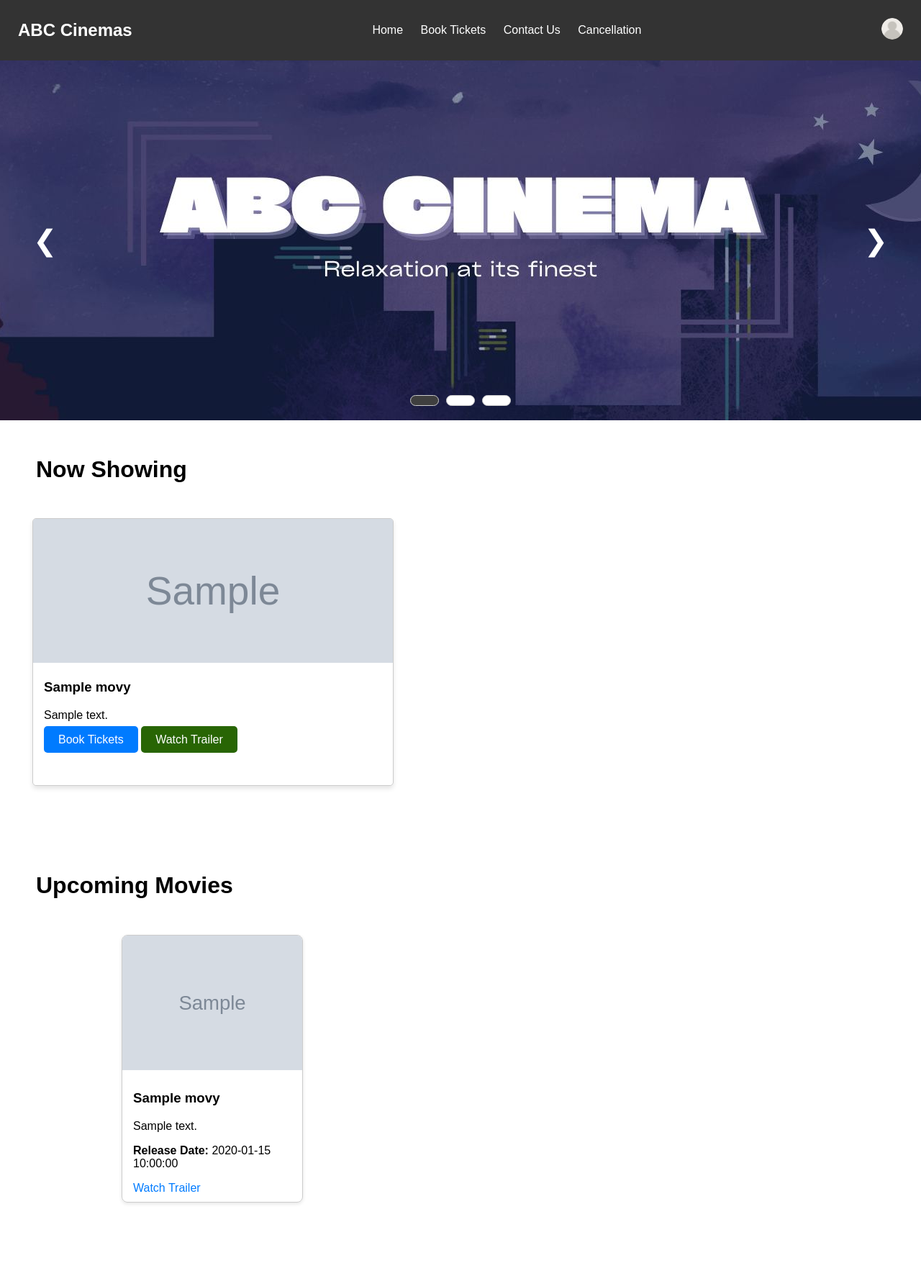
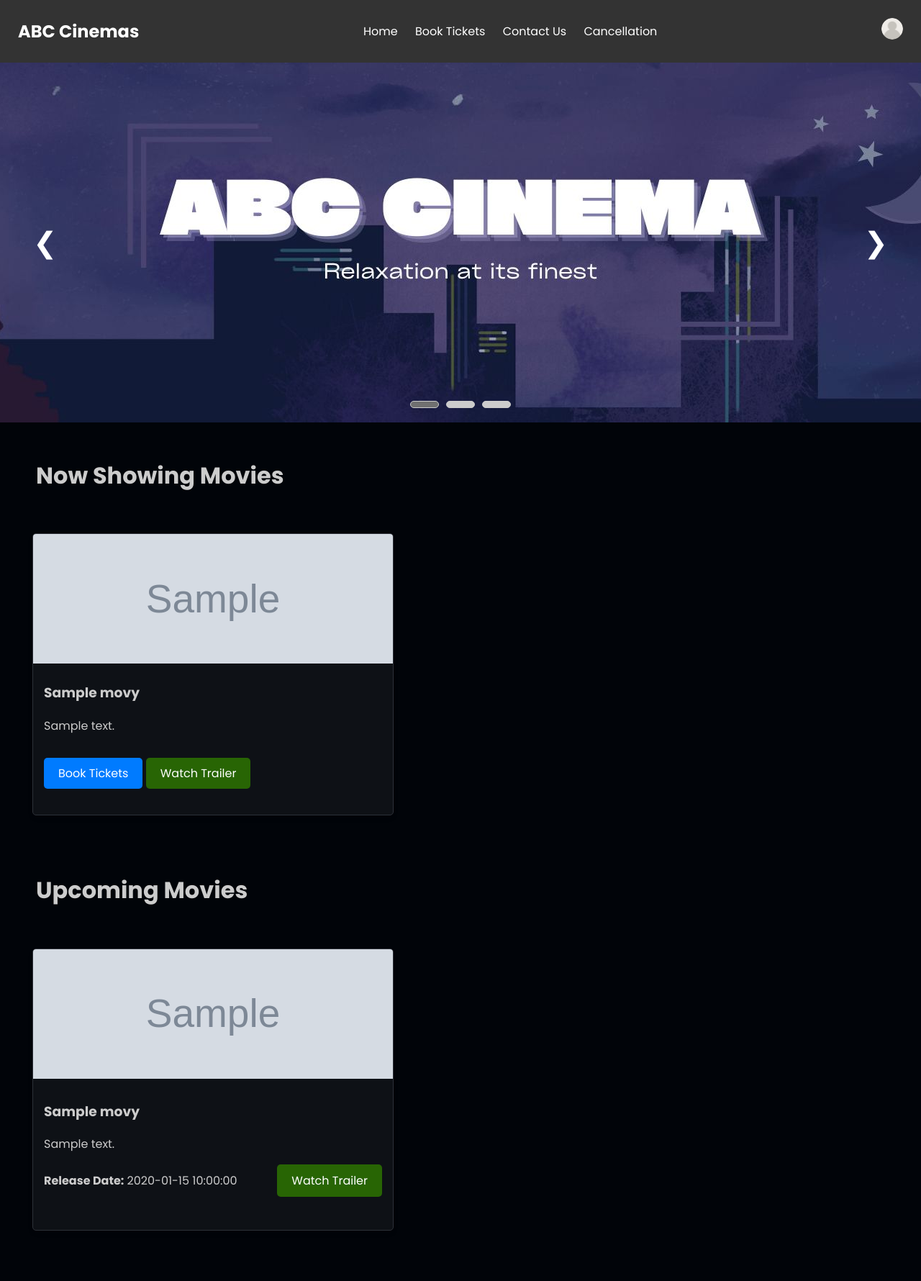
Before and after one commit to minababo/CinemaTicketBooking, a Java web app: page / in a window 1280 px wide. Shown: the whole page at 72% size. Before the commit the page ends 1673 px from the top, so only its background shows below. Run offline with Tomcat 11, a stand-in JSP engine, Linux system fonts and the light colour scheme; tables that the repository leaves empty or names only in its code hold one stand-in row (values such as "Sample post"); the template is opened without the code that fills it: most values are stand-ins (such as "Sample title", 1, 10 or a date in 2020); grey boxes marked "Sample" are stand-in pictures.

Commit message:
UI and UX fixes

```diff
--- a/src/main/webapp/index.jsp
+++ b/src/main/webapp/index.jsp
@@ -5,7 +5,9 @@
     <title>Home - ABC Cinemas</title>
     <meta name="viewport" content="width=device-width, initial-scale=1.0">
     <style>
-        body { font-family: Arial, sans-serif; margin: 0; padding: 0; }
+        @import url('https://fonts.googleapis.com/css2?family=Poppins:wght@400;700&display=swap');
+
+        body { font-family: 'Poppins', sans-serif; margin: 0; padding: 0; background-color: #010409; color: #cccccc }
         main { padding: 20px; text-align: center; }
         #carousel .slides {
             display: flex;
@@ -28,21 +30,21 @@
         <img src="./images/3.jpg" alt="Slide 3" style="width: 100%; flex-shrink: 0; object-fit: cover; height: 100%;">
     </div>
     <div id="navigation-buttons" style="position: absolute; bottom: 20px; left: 50%; transform: translateX(-50%); display: flex; gap: 10px;">
-        <button class="nav-btn" data-slide="0" style="width: 40px; height: 15px; background: #fff; border: 1px solid #ccc; border-radius: 20px; cursor: pointer;"></button>
-        <button class="nav-btn" data-slide="1" style="width: 40px; height: 15px; background: #fff; border: 1px solid #ccc; border-radius: 20px; cursor: pointer;"></button>
-        <button class="nav-btn" data-slide="2" style="width: 40px; height: 15px; background: #fff; border: 1px solid #ccc; border-radius: 20px; cursor: pointer;"></button>
+<button class="nav-btn" data-slide="0" style="width: 40px; height: 10px; background: #ccc; border: 1px solid #ccc; border-radius: 20px; cursor: pointer;"></button>
+<button class="nav-btn" data-slide="1" style="width: 40px; height: 10px; background: #ccc; border: 1px solid #ccc; border-radius: 20px; cursor: pointer;"></button>
+<button class="nav-btn" data-slide="2" style="width: 40px; height: 10px; background: #fff; border: 1px solid #ccc; border-radius: 20px; cursor: pointer;"></button>
     </div>
     <button id="prev" style="position: absolute; top: 0; left: 10px; height: 100%; background: rgba(255,255,255,0); border: 30px solid rgba(204,204,204,0); border-radius: 3px; cursor: pointer; display: flex; align-items: center; justify-content: center; font-size: 40px; color: #fff;">&#10094;</button>
     <button id="next" style="position: absolute; top: 0; right: 10px; height: 100%; background: rgba(255,255,255,0); border: 30px solid rgba(204,204,204,0); border-radius: 3px; cursor: pointer; display: flex; align-items: center; justify-content: center; font-size: 40px; color: #fff;">&#10095;</button>
 </div>
 <!-- Now Showing Movies -->
-<h1 style="font-family: Arial, sans-serif; margin-left: 50px; margin-top:50px">Now Showing</h1><br>
+<h1 style="margin-left: 50px; margin-top:50px; color: #cccccc">Now Showing Movies</h1><br>
 <!-- Now Showing Section -->
 <section id="now-showing" style="padding: 20px; display: grid; grid-template-columns: repeat(auto-fit, minmax(250px, 1fr)); gap: 15px;">
     <!-- Forward request to NowShowingServlet -->
     <jsp:include page="moviesection.jsp" />
 </section>
-<h1 style="font-family: Arial, sans-serif; margin-left: 50px; margin-top:50px">Upcoming Movies</h1><br>
+<h1 style="margin-left: 50px; margin-top:10px; color: #cccccc">Upcoming Movies</h1><br>
 <!-- Upcoming Movies Section -->
 <section id="upcoming-movies" style="padding: 20px; display: grid; grid-template-columns: repeat(auto-fit, minmax(250px, 1fr)); gap: 15px;">
     <!-- Include the dynamic upcoming movies section JSP -->
@@ -73,7 +75,7 @@
 
     function updateNavButtons() {
         navButtons.forEach((btn, index) => {
-            btn.style.background = (index === slideIndex) ? "#3f3f3f" : "#fff";
+            btn.style.background = (index === slideIndex) ? "#707070" : "#cccccc";
         });
     }
 
--- a/src/main/webapp/moviesection.jsp
+++ b/src/main/webapp/moviesection.jsp
@@ -3,7 +3,7 @@
 
 
 <%
-    // Database Connectivity
+
     List<Map<String, String>> movies = new ArrayList<>();
     try {
         String jdbcURL = "jdbc:mysql://localhost:3306/cinematicketbooking";
@@ -37,7 +37,6 @@
 <head>
     <title>Now Showing</title>
     <style>
-        /* Card styling to improve UI */
         .movie-cards {
             display: grid;
             grid-template-columns: repeat(auto-fit, 500px);
@@ -50,17 +49,18 @@
         }
 
         .movie-card {
-            border: 1px solid #ccc;
+            border: 1px solid #2d3138;
             border-radius: 5px;
             box-shadow: 0 4px 6px rgba(0, 0, 0, 0.1);
             overflow: hidden;
             width: 500px;
-            height: 370px;
+            height: 390px;
+            background-color: #0e1116;
         }
 
         .movie-card img {
             width: 100%;
-            height: 200px;
+            height: 180px;
             object-fit: cover;
         }
 
@@ -84,9 +84,6 @@
         .watch-trailer {
             background-color: #28a745;
         }
-        .h3 {
-            color: #fff;
-        }
     </style>
 </head>
 <body>
@@ -97,7 +94,7 @@
         <img src="<%= movie.get("image_url") %>" alt="<%= movie.get("title") %>">
         <div class="info">
             <h3><%= movie.get("title") %></h3>
-            <p><%= movie.get("description") %></p>
+            <p><%= movie.get("description") %></p><br>
             <a href="bookTickets.jsp?movie_id=<%= movie.get("movie_id") %>" class="book-tickets-btn" style="padding: 10px 20px; background-color: #007BFF; color: white; text-decoration: none; border-radius: 5px;">Book Tickets</a>
             <% if (movie.get("trailer_url") != null && !movie.get("trailer_url").isEmpty()) { %>
             <a href="<%= movie.get("trailer_url") %>" class="watch-trailer-btn" style="padding: 10px 20px; background-color: #286504; color: white; text-decoration: none; border-radius: 5px;" target="_blank">Watch Trailer</a>
--- a/src/main/webapp/upcomingsection.jsp
+++ b/src/main/webapp/upcomingsection.jsp
@@ -34,19 +34,79 @@
     out.println("<p>Error: " + e.getMessage() + "</p>");
   }
 %>
+
+<!DOCTYPE html>
+<html>
+<head>
+  <title>Upcoming Movies</title>
+  <style>
+    .movie-cards {
+      display: grid;
+      grid-template-columns: repeat(auto-fit, 500px);
+      gap: 20px;
+      transform: translateY(-30px);
+      padding: 20px;
+      justify-content: start;
+      margin-left: 5px;
+      align-items: center;
+    }
+
+    .movie-card {
+      border: 1px solid #2d3138;
+      border-radius: 5px;
+      box-shadow: 0 4px 6px rgba(0, 0, 0, 0.1);
+      overflow: hidden;
+      width: 500px;
+      height: 390px;
+      background-color: #0e1116;
+    }
+
+    .movie-card img {
+      width: 100%;
+      height: 180px;
+      object-fit: cover;
+    }
+
+    .movie-card .info {
+      padding: 10px 15px;
+      transform: translateY(-10px);
+    }
+
+    .buy-tickets, .watch-trailer {
+      padding: 10px 20px;
+      margin: 5px;
+      text-decoration: none;
+      border-radius: 5px;
+      color: #fff;
+    }
+
+    .buy-tickets {
+      background-color: #007BFF;
+    }
+
+    .watch-trailer {
+      background-color: #28a745;
+    }
+  </style>
+</head>
+<body>
 <!-- Render Upcoming Movies -->
 <div class="movie-cards">
   <% for (Map<String, String> movie : upcomingMovies) { %>
-  <div class="movie-card" style="border: 1px solid #ccc; border-radius: 8px; overflow: hidden; box-shadow: 0 2px 5px rgba(0,0,0,0.1); margin: 0 auto; max-width: 250px;">
-    <img src="<%= movie.get("image_url") %>" alt="<%= movie.get("title") %>" style="width: 100%; height: auto;">
+  <div class="movie-card">
+    <img src="<%= movie.get("image_url") %>" alt="<%= movie.get("title") %>">
     <div class="info" style="padding: 15px;">
       <h3><%= movie.get("title") %></h3>
       <p><%= movie.get("description") %></p>
-      <p><strong>Release Date:</strong> <%= movie.get("release_date") %></p>
-      <% if (movie.get("trailer_url") != null && !movie.get("trailer_url").isEmpty()) { %>
-      <a href="<%= movie.get("trailer_url") %>" target="_blank" style="color: #007BFF; text-decoration: none;">Watch Trailer</a>
-      <% } %>
+      <p style="display: flex; align-items: center; justify-content: space-between;">
+        <span><strong>Release Date:</strong> <%= movie.get("release_date") %></span>
+        <% if (movie.get("trailer_url") != null && !movie.get("trailer_url").isEmpty()) { %>
+        <a href="<%= movie.get("trailer_url") %>" target="_blank" style="padding: 10px 20px; background-color: #286504; color: white; text-decoration: none; border-radius: 5px;">Watch Trailer</a>
+        <% } %>
+      </p>
     </div>
   </div>
   <% } %>
 </div>
+</body>
+</html>
```
Also changed, not shown: src/main/webapp/bookTickets.jsp (+27 -7 lines), src/main/webapp/cancelBooking.jsp (added, +27 -0 lines), src/main/resources/AddMovieWithSeatsServlet.java (added).
